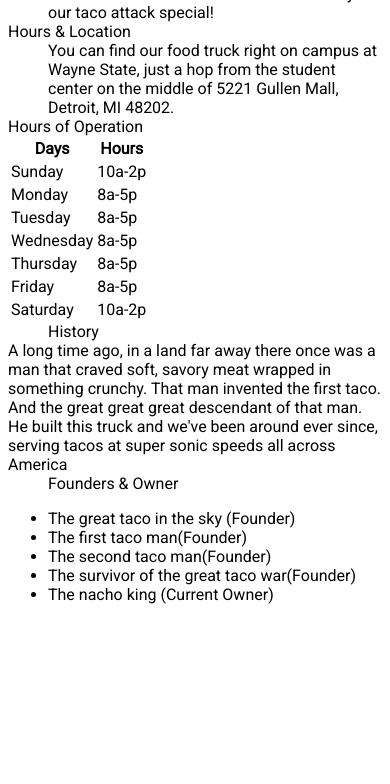
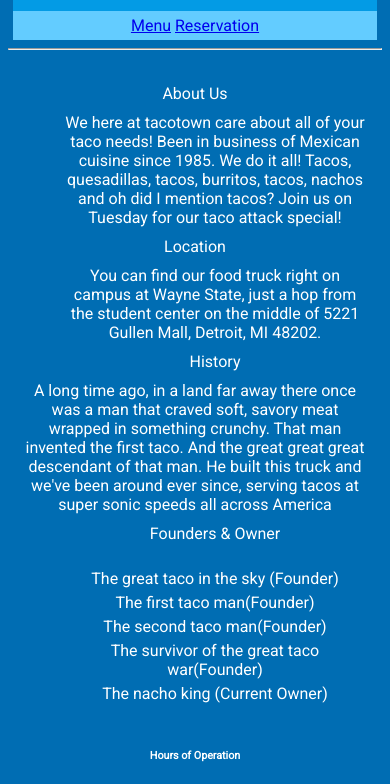
Before and after one commit to latimercaleb/5750-hw-1, a plain HTML site: page main.html in a window 390 px wide. Shown: the part 192-976 px from the top of the page. Before the commit the page ends 844 px from the top, so only its background shows below. Drawn offline with nearby package versions, Linux system fonts and the light colour scheme.

Commit message:
Homework complete
Requirements reviewed and document complete, screenshots taken. Zip,
submit, merge.

```diff
--- a/css/styles.css
+++ b/css/styles.css
@@ -1,5 +1,140 @@
+/*styles.css
+Web site: TacoTown
+ Web page: All
+ Description: Styling for tacotown, roboto custom font from google imported, mobile media query for responsive design implemented, color scheme designed with google material design color picker https://material.io/color/#!/?view.left=0&view.right=0&primary.color=039BE5
+ Images found by google search
+*/
 @import url('https://fonts.googleapis.com/css?family=Roboto');
 body {
   font-family: 'Roboto';
+  background-image: url("img/tacoTruck.jpg");
+  background-color: #006db3;
+  background-size: 252px 392px;
+}
 
+header,footer {
+    background-color: #039be5;
+    color: #000000;
+    text-align: center;
+    margin: 50px 50px 0px 50px;
+    padding: 10px;
 }
+
+nav {
+    background-color: #63ccff;
+    color: #FFFFFF;
+    text-align: center;
+    margin: 0px 50px 50px 50px;
+    padding: 10px;
+}
+
+.main-content {
+    background-color: #006db3;
+    color: #FFFFFF;
+    text-align: center;
+    margin: 50px;
+    padding: 10px;
+}
+
+#mail:hover {
+    background-color: #FFFFFF;
+    border: 2px solid black;
+    border-radius: 2px;
+}
+
+dd {
+    font-weight: 500;
+    padding: 5px;
+}
+
+dt {
+    padding: 5px;
+}
+
+li {
+    list-style-type: none;
+    margin: 5px;
+}
+
+table {
+    margin: auto;
+    border-collapse: collapse;
+}
+
+table,tr,th,td {
+    border: 2px solid #FFFFFF;
+    padding: 5px;
+}
+
+tr:nth-child(even){
+    background-color: #63ccff;
+}
+@media screen and (max-width: 768px) {
+    @import url('https://fonts.googleapis.com/css?family=Roboto');
+    body {
+      font-family: 'Roboto';
+      background-color: #006db3;
+      background-image: none;
+    }
+
+    header,footer {
+        background-color: #039be5;
+        color: #000000;
+        text-align: center;
+        margin: 5px 5px 0px 5px;
+        padding: 5px;
+    }
+
+    nav {
+        background-color: #63ccff;
+        color: #FFFFFF;
+        text-align: center;
+        margin: 0px 5px 5px 5px;
+        padding: 5px;
+    }
+
+    .main-content {
+        background-color: #006db3;
+        color: #FFFFFF;
+        text-align: center;
+        margin: 5px;
+        padding: 5px;
+    }
+
+    #mail:hover {
+        background-color: #FFFFFF;
+        border: 2px solid black;
+        border-radius: 2px;
+    }
+
+    dd {
+        font-weight: 500;
+        padding: 5px;
+    }
+
+    dt {
+        padding: 5px;
+    }
+
+    li {
+        list-style-type: none;
+        margin: 5px;
+    }
+
+    table {
+        margin: auto;
+        border-collapse: collapse;
+    }
+
+    table,tr,th,td {
+        border: 2px solid #FFFFFF;
+        padding: 5px;
+    }
+
+    tr:nth-child(even){
+        background-color: #63ccff;
+    }
+    td img{
+        width: 100px;
+    }
+}
--- a/main.html
+++ b/main.html
@@ -1,4 +1,3 @@
-<!DOCTYPE html>
 <!--==================================================================
 //
 // Web site: TacoTown
@@ -10,29 +9,44 @@
 // Description:
 //   Resturant page with 2 supporting pages & 2 images
 //=================================================================-->
-<!--Needs 2 images and other requirements-->
+<!DOCTYPE html>
     <html>
         <head>
             <title>TacoTown: Main</title>
             <link rel='stylesheet' type = 'text/css' href='css/styles.css' />
-            <script src="https://code.jquery.com/jquery-3.2.1.slim.min.js"
-                        integrity="sha256-k2WSCIexGzOj3Euiig+TlR8gA0EmPjuc79OEeY5L45g="
-                        crossorigin="anonymous"></script>
-           <script src = 'javascript/script.js'></script>
+            <meta name="viewport" content="width=device-width, initial-scale=1">
          </head>
          <body>
            <header>
+               <img  src='css/img/taco.jpg' alt='tacoMan picture'/>
              <h1>Welcome to tacotown!</h1>
            </header>
+           <nav>
+               <a href = 'menu.html'>Menu</a>
+               <a href='reservation.html'>Reservation</a>
+           </nav>
+           <hr />
            <main class='main-content'>
               <dl>
                 <dt>About Us</dt>
                 <dd>We here at tacotown care about all of your taco needs! Been in business of Mexican cuisine since 1985. We do it all! Tacos, quesadillas, tacos, burritos, tacos, nachos and oh did I mention tacos? Join us on Tuesday for our taco attack special!</dd>
-                <dt>Hours &amp; Location</dt>
+                <dt>Location</dt>
                 <dd>You can find our food truck right on campus at Wayne State, just a hop from the student center on the middle of 5221 Gullen Mall, Detroit, MI 48202.</dd>
+              <dd>History</dd>
+              <dt>A long time ago, in a land far away there once was a man that craved soft, savory meat wrapped in something crunchy. That man invented the first taco. And the great great great descendant of that man. He built this truck and we've been around ever since, serving tacos at super sonic speeds all across America</dt>
+              <dd>Founders &amp; Owner</dd>
               <dt>
+                <ul>
+                  <li>The great taco in the sky (Founder)</li>
+                  <li>The first taco man(Founder)</li>
+                  <li>The second taco man(Founder)</li>
+                  <li>The survivor of the great taco war(Founder)</li>
+                  <li>The nacho king (Current Owner)</li>
+                </ul>
+              </dt>
+              </dl>
+              <h6>Hours of Operation</h6>
               <table>
-                  <thead>Hours of Operation</thead>
                 <tr>
                   <th>Days</th>
                   <th>Hours</th>
@@ -66,20 +80,13 @@
                   <td>10a-2p</td>
                 </tr>
               </table>
-              </dt>
-              <dd>History</dd>
-              <dt>A long time ago, in a land far away there once was a man that craved soft, savory meat wrapped in something crunchy. That man invented the first taco. And the great great great descendant of that man. He built this truck and we've been around ever since, serving tacos at super sonic speeds all across America</dt>
-              <dd>Founders &amp; Owner</dd>
-              <dt>
-                <ul>
-                  <li>The great taco in the sky (Founder)</li>
-                  <li>The first taco man(Founder)</li>
-                  <li>The second taco man(Founder)</li>
-                  <li>The survivor of the great taco war(Founder)</li>
-                  <li>The nacho king (Current Owner)</li>
-                </ul>
-              </dt>
-              </dl>
+              <p>Please find our contact information in the footer and give us a call or shoot us a reservation on our reservations page!</p>
            </main>
+           <footer>
+               <b>Copyright &copy; TacoTown 5221 Gullen Mall, Detroit, MI 48202 555-555-5555</b><br />
+               <i>All companies listed in this website are fictional and are solely for the purpose of a class assignment</i><br />
+               <hr />
+               <p>Designed and built by Caleb Latimer reach out to me at <span id='mail'><a href="mailto:latimercaleb@gmail.com?subject=feedback">latimercaleb@gmail.com</a></span></p>
+           </footer>
         </body>
     </html>
```
Also changed, not shown: menu.html (+25 -8 lines), reservation.html (+23 -12 lines), css/img/burittoCombo.jpg (added), css/img/nachos.jpg (added), css/img/queasadillaCombo.jpg (added), css/img/salad.jpg (added), css/img/taco.jpg (added), css/img/tacoCombo.jpg (added), javascript/script.js (deleted), 3 other files. Lines whose indentation alone changed are shown as unchanged.
